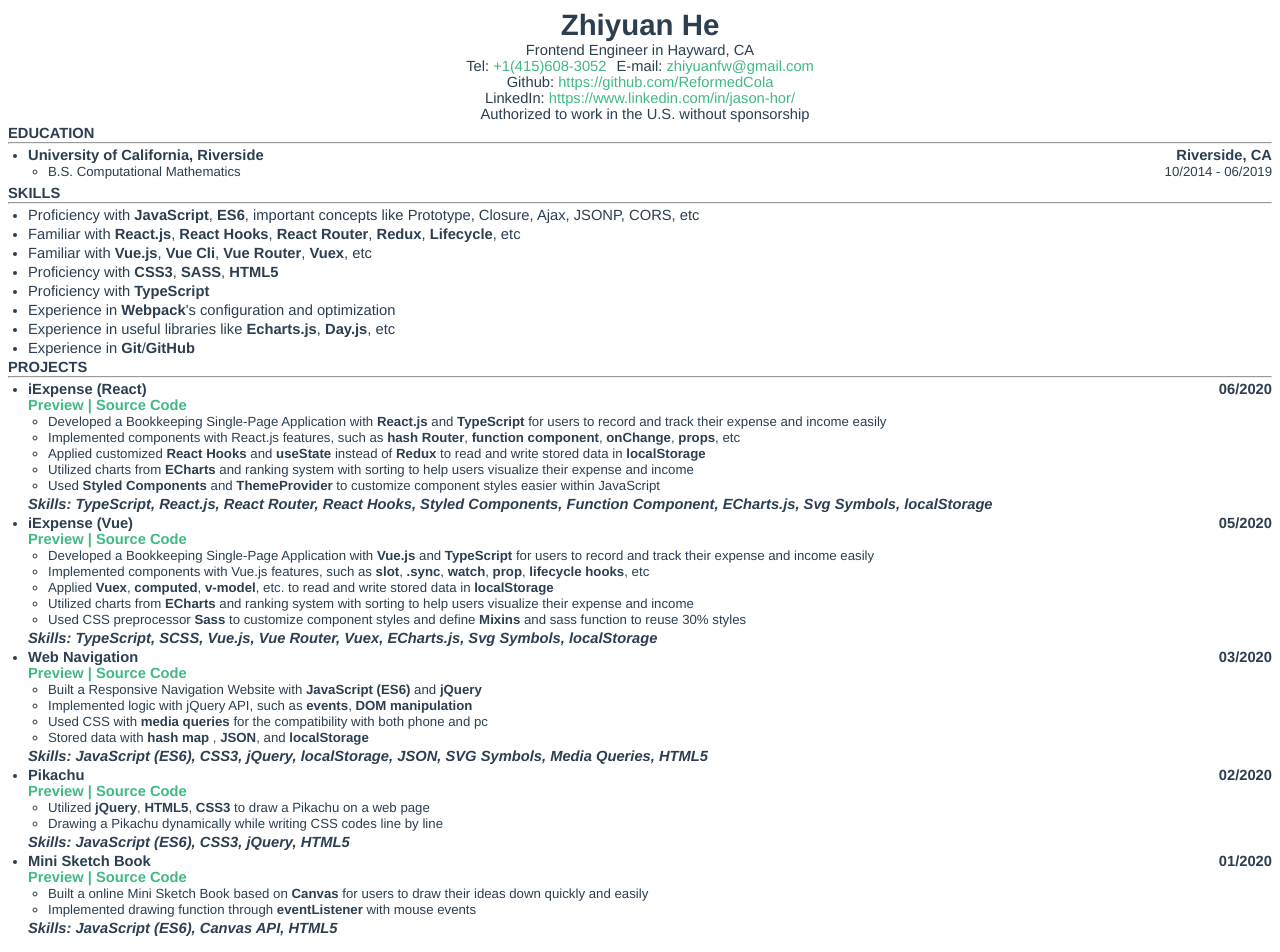
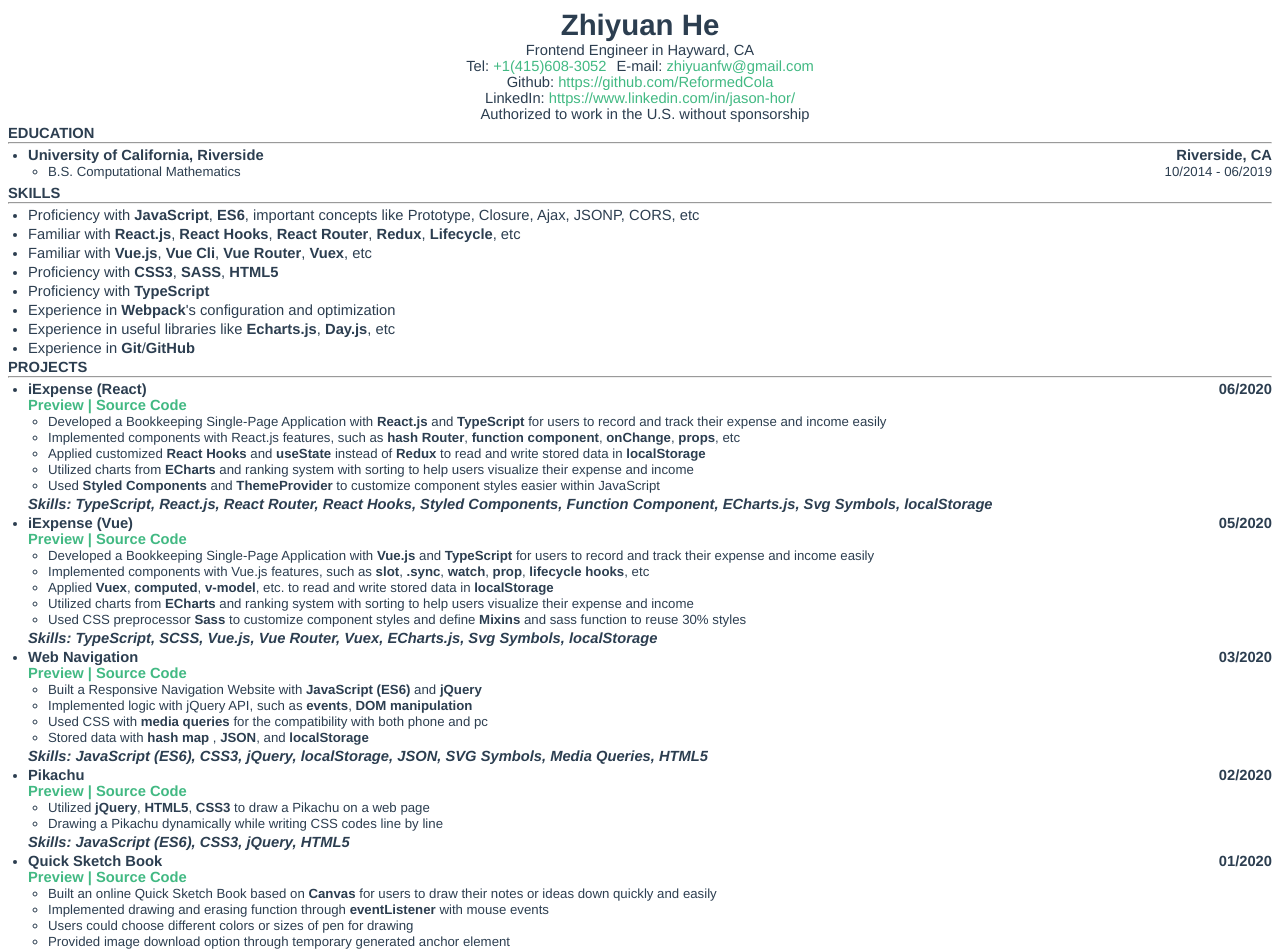
Before and after one commit to ReformedCola/resume-builder, a Vue app: page / in a window 1280 px wide. Shown: the top 952 px of the page. Built offline with nearby package versions, Linux system fonts and the light colour scheme.

Commit message:
Updated Project: Quick Sketch Book

```diff
--- a/src/assets/info.js
+++ b/src/assets/info.js
@@ -99,13 +99,15 @@ export default {
       skillStack: 'JavaScript (ES6), CSS3, jQuery, HTML5'
     },
     {
-      left: 'Mini Sketch Book',
-      previewLink: 'http://colachick.com/canvas/',
-      sourceLink: 'https://github.com/ReformedCola/canvas',
+      left: 'Quick Sketch Book',
+      previewLink: 'http://colachick.com/quick-sketch-book/',
+      sourceLink: 'https://github.com/ReformedCola/quick-sketch-book',
       right: '01/2020',
       children: [
-        {left: 'Built a online Mini Sketch Book based on *Canvas* for users to draw their ideas down quickly and easily'},
-        {left: 'Implemented drawing function through *eventListener* with mouse events'},
+        {left: 'Built an online Quick Sketch Book based on *Canvas* for users to draw their notes or ideas down quickly and easily'},
+        {left: 'Implemented drawing and erasing function through *eventListener* with mouse events'},
+        {left: 'Users could choose different colors or sizes of pen for drawing'},
+        {left: 'Provided image download option through temporary generated anchor element'}
       ],
       skillStack: 'JavaScript (ES6), Canvas API, HTML5'
     },
```
